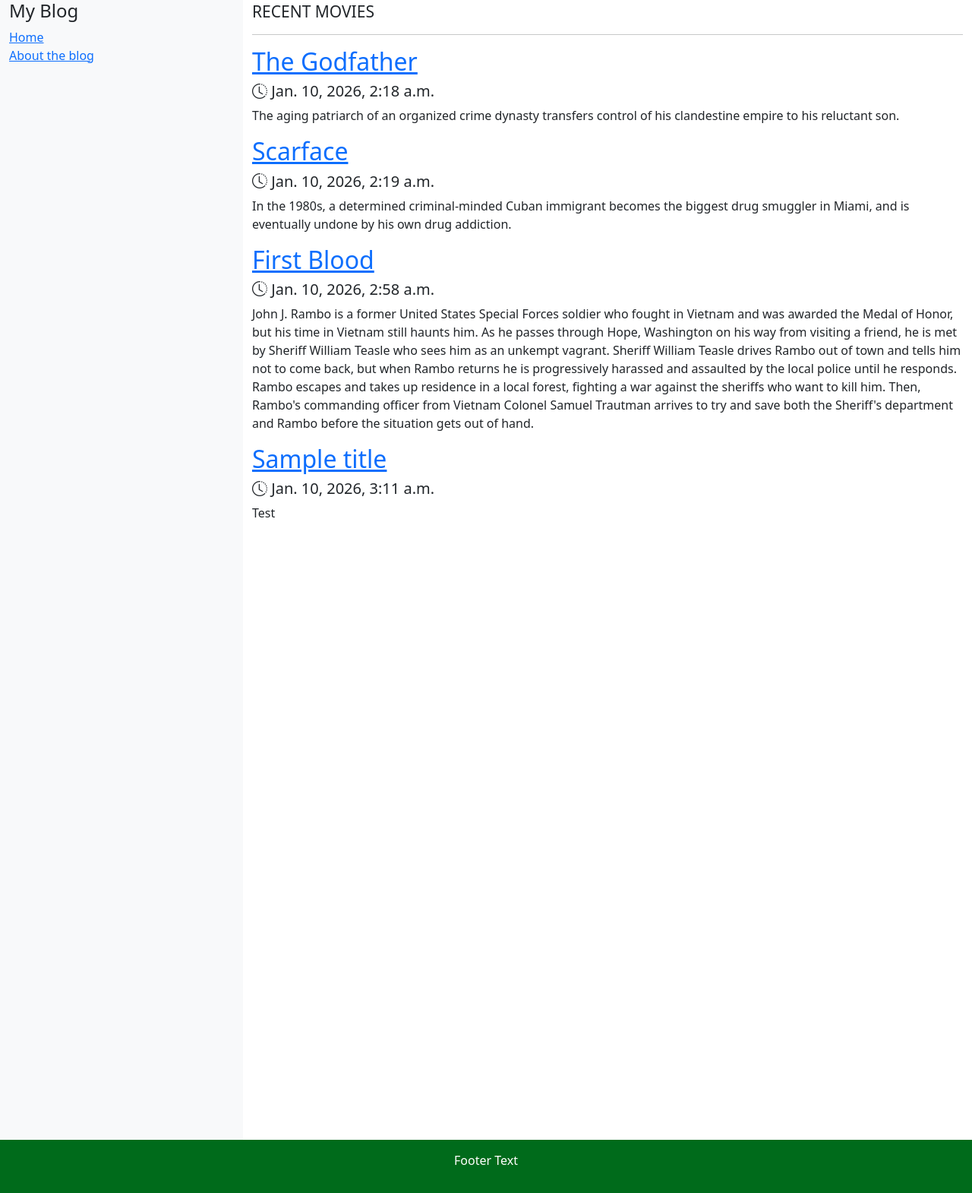
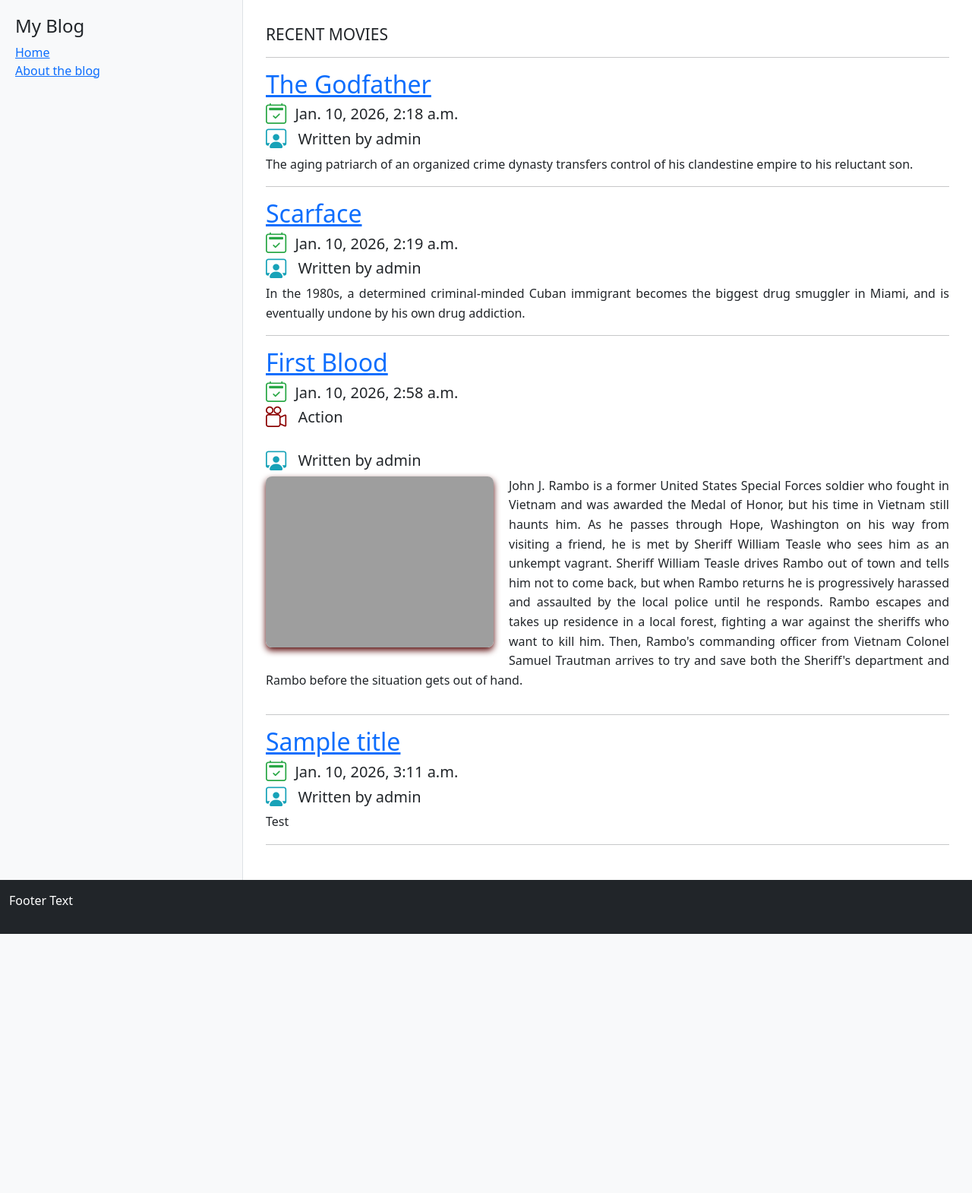
Before and after one commit to JohnH22/mymoviesite, a Django app: page / in a window 1280 px wide. Shown: the whole page at 76% size. After the commit the page ends 1229 px from the top, so only its background shows below. Run offline with Django 5.2, Linux system fonts and the light colour scheme; data comes from the database, SQL or seed files in the repository; both versions use the stored data as it was after the commit; grey boxes are pictures that could not be loaded.

Commit message:
Added new model on models.py named Category, updated it on admin.py , changed movie_detail.html and movie_list.html(the detailed movie view and general movie list view) , filtered Movies based on category on views.py , installed Pillow library for images and added it through a media directory in the settings.py , updated movie/urls.py , made migrations, added bootstrap icons for published date , category and author, made some CSS and tried to fixed layouts on elements.

```diff
--- a/movie/admin.py
+++ b/movie/admin.py
@@ -1,5 +1,6 @@
 from django.contrib import admin
-from .models import Movie
+from .models import Movie, Category
 
 # Register your models here.
 admin.site.register(Movie)
+admin.site.register(Category)
--- a/movie/models.py
+++ b/movie/models.py
@@ -1,3 +1,5 @@
+from idlelib.debugobj_r import remote_object_tree_item
+
 from django.db import models
 from django.utils import timezone
 from django.conf import settings
@@ -10,6 +12,8 @@ class Movie(models.Model):
     text = models.TextField()
     created_date = models.DateTimeField(default=timezone.now)
     published_date = models.DateTimeField(blank=True, null=True)
+    category = models.ForeignKey('Category' , null=True, on_delete=models.CASCADE)
+    image = models.ImageField(null=True)
 
     def publish(self):
         self.published_date = timezone.now()
@@ -17,3 +21,10 @@ class Movie(models.Model):
 
     def __str__(self):
         return self.title
+
+class Category(models.Model):
+    name = models.CharField(max_length=200)
+    desc = models.TextField()
+
+    def __str__(self):
+        return self.name
--- /dev/null
+++ b/movie/static/css/movie.css
@@ -0,0 +1,94 @@
+/* Δώσε ύψος σε όλη τη σελίδα για να μη "πετάει" το footer */
+html, body {
+    height: 100%;
+}
+
+/* Στυλ για το Sidebar */
+.sidebar {
+    min-height: 100vh;
+    padding: 20px;
+    border-right: 1px solid #dee2e6;
+}
+
+/* Στυλ για το κυρίως περιεχόμενο */
+.col-sm-9 {
+    padding: 30px;
+}
+
+/* Το Footer να είναι πάντα κάτω και όμορφο */
+footer {
+    background-color: #212529;
+    color: white;
+    padding: 15px;
+    text-align: center;
+}
+
+.movie img {
+    float: left;
+    padding: 4px;
+}
+
+
+.movie-detail-main-img{
+    width: 100%;
+    max-width: 450px;
+    border-radius: 8px;
+    box-shadow: crimson 0 10px 30px;
+    margin-top: 10px;
+    margin-right: 30px;
+    margin-bottom: 15px;
+}
+
+.movie-list-img{
+    float: left;
+    width: 300px;
+    height: auto;
+    border-radius: 8px;
+    box-shadow: #570808 0 4px 8px;
+    margin-bottom: 20px;
+    margin-right: 20px;
+    transition: transform 0.4s ease, box-shadow 0.4s ease;
+    cursor: pointer;
+}
+
+p{
+    text-align: justify;
+    line-height: 1.6;
+}
+
+.movie-list-img:hover {
+    transform: scale(1.05);
+    box-shadow: 0 8px 25px rgba(0, 0, 0, 0.3);
+}
+
+.movie-list-published-icon{
+    color: #28a745;
+    margin-right: 6px;
+    font-size: 1.7rem;
+    vertical-align: middle;
+    line-height: 1;
+    display: inline-flex;
+    align-items: center;
+    margin-top: -5px;
+}
+
+.movie-list-written-by-icon{
+    color: #17a2b8;
+    margin-right: 10px;
+    font-size: 1.7rem;
+    vertical-align: middle;
+    display: inline-flex;
+    align-items: center;
+    margin-top: -5px;
+
+}
+
+.movie-list-category-icon{
+    color: #8b0000;
+    margin-right: 10px;
+    font-size: 1.7rem;
+    vertical-align: middle;
+    display: inline-flex;
+    align-items: center;
+    margin-top: -5px;
+}
--- a/movie/templates/movie/movie_list.html
+++ b/movie/templates/movie/movie_list.html
@@ -6,8 +6,15 @@
         {% for movie in movies %}
             <div>
                 <h2><a href="{% url 'movie_detail' pk=movie.pk %}">{{ movie.title }}</a></h2>
-                <h5><span class="bi bi-clock-history"></span> {{ movie.published_date }}</h5>
+                <h5><span><i class="bi bi-calendar2-check movie-list-published-icon"></i></span> {{ movie.published_date }}</h5>
+                {% if movie.category %}
+                <h5><span><i class="bi bi-camera-reels movie-list-category-icon"></i> {{ movie.category }} </span></h5><br>
+                {% endif %}
+                <h5><span><i class="bi bi-person-workspace movie-list-written-by-icon"></i></span> Written by {{ movie.author }}</h5>
+                {% if movie.image %} <img class="movie-list-img" src="{{ movie.image.url }}"/> {% endif %}
                 <p>{{ movie.text|linebreaksbr }}</p>
+                <div style="clear: both"></div>
+                <hr>
             </div>
         {% endfor %}
 {% endblock content %}
--- a/movie/templates/movie/static/css/movie.css
+++ b/movie/templates/movie/static/css/movie.css
@@ -1,4 +1,4 @@
-.row.content {height: 1500px}
+.row.content {height: 500px}
 
 .sidenav {
     background-color: #4ac1f7;
--- a/movie/urls.py
+++ b/movie/urls.py
@@ -1,8 +1,14 @@
 from django.urls import path
 from . import views
 from movie import views
+from django.contrib.staticfiles.urls import staticfiles_urlpatterns
+from django.conf import settings
+from django.conf.urls.static import static
 
 urlpatterns = [
     path('', views.movie_list, name='movie_list'),
     path('movie/<int:pk>/', views.movie_detail, name='movie_detail')
 ]
+
+urlpatterns += staticfiles_urlpatterns()
+urlpatterns += static(settings.MEDIA_URL, document_root=settings.MEDIA_ROOT)
--- a/movie/views.py
+++ b/movie/views.py
@@ -3,7 +3,12 @@ from django.utils import timezone
 from .models import Movie
 
 def movie_list(request):
-    movies = Movie.objects.filter(published_date__lte=timezone.now()).order_by('published_date')
+    cat = request.GET.get('cat', '').strip()
+    if cat == '':
+        movies = Movie.objects.filter(published_date__lte=timezone.now()).order_by('published_date')
+    else:
+        cat = int(cat)
+        movies = Movie.objects.filter(published_date__lte=timezone.now()).filter(category=cat).order_by('published_date')
     return render(request, 'movie/movie_list.html', {'movies': movies})
 
 def movie_detail(request, pk):
--- a/mymoviesite/settings.py
+++ b/mymoviesite/settings.py
@@ -121,5 +121,7 @@ USE_TZ = True
 # Static files (CSS, JavaScript, Images)
 # https://docs.djangoproject.com/en/6.0/howto/static-files/
 
-STATIC_URL = 'static/'
+STATIC_URL = '/static/'
 STATIC_ROOT = os.path.join(BASE_DIR, "staticfiles")
+MEDIA_URL = '/media/'
+MEDIA_ROOT = os.path.join(BASE_DIR, "media")
--- a/mymoviesite/urls.py
+++ b/mymoviesite/urls.py
@@ -17,10 +17,9 @@ Including another URLconf
 from django.contrib import admin
 from django.urls import path
 from django.conf.urls import include
-from django.contrib.staticfiles.urls import staticfiles_urlpatterns
+
 
 urlpatterns = [
     path('admin/', admin.site.urls),
     path('', include('movie.urls')),
 ]
-urlpatterns += staticfiles_urlpatterns()
```
Also changed, not shown: movie/templates/movie/movie_detail.html (+7 -7 lines), db.sqlite3, movie/migrations/0002_category_alter_movie_id_movie_category.py (added), movie/migrations/0003_movie_image.py (added).
